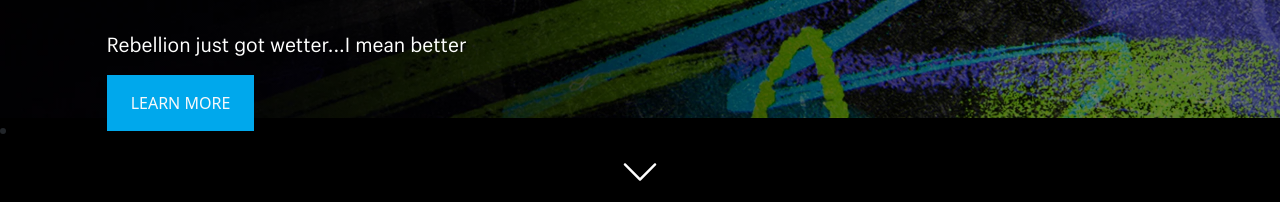
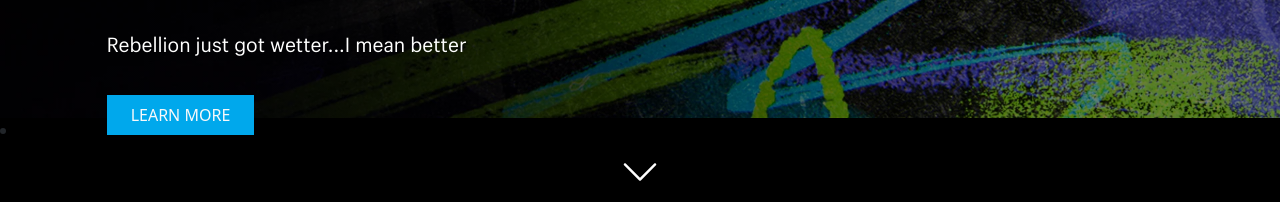
Before and after one commit to aar0m/shopifyrebel-bootsrap, a plain HTML site: page index.html in a window 1280 px wide. Shown: the part 621-823 px from the top of the page. Drawn offline with nearby package versions, Linux system fonts and the light colour scheme.

Commit message:
Fix spacing

```diff
--- a/index.html
+++ b/index.html
@@ -94,8 +94,8 @@
                             LUDWIG
                         </span>
                     </h1>
-                    <p class='text-white text-left fs-5 pt-4'>Rebellion just got wetter...I mean better </p>
-                    <button class='p-3 px-4 text-light border-0' style='background-color:#00A8EC;'>
+                    <p class='text-white text-left fs-5 pt-4 pb-3'>Rebellion just got wetter...I mean better </p>
+                    <button class='p-2 mt-1 px-4 text-light border-0 fs-6' style='background-color:#00A8EC;'>
                         LEARN MORE
                     </button>
                 </div>
```
